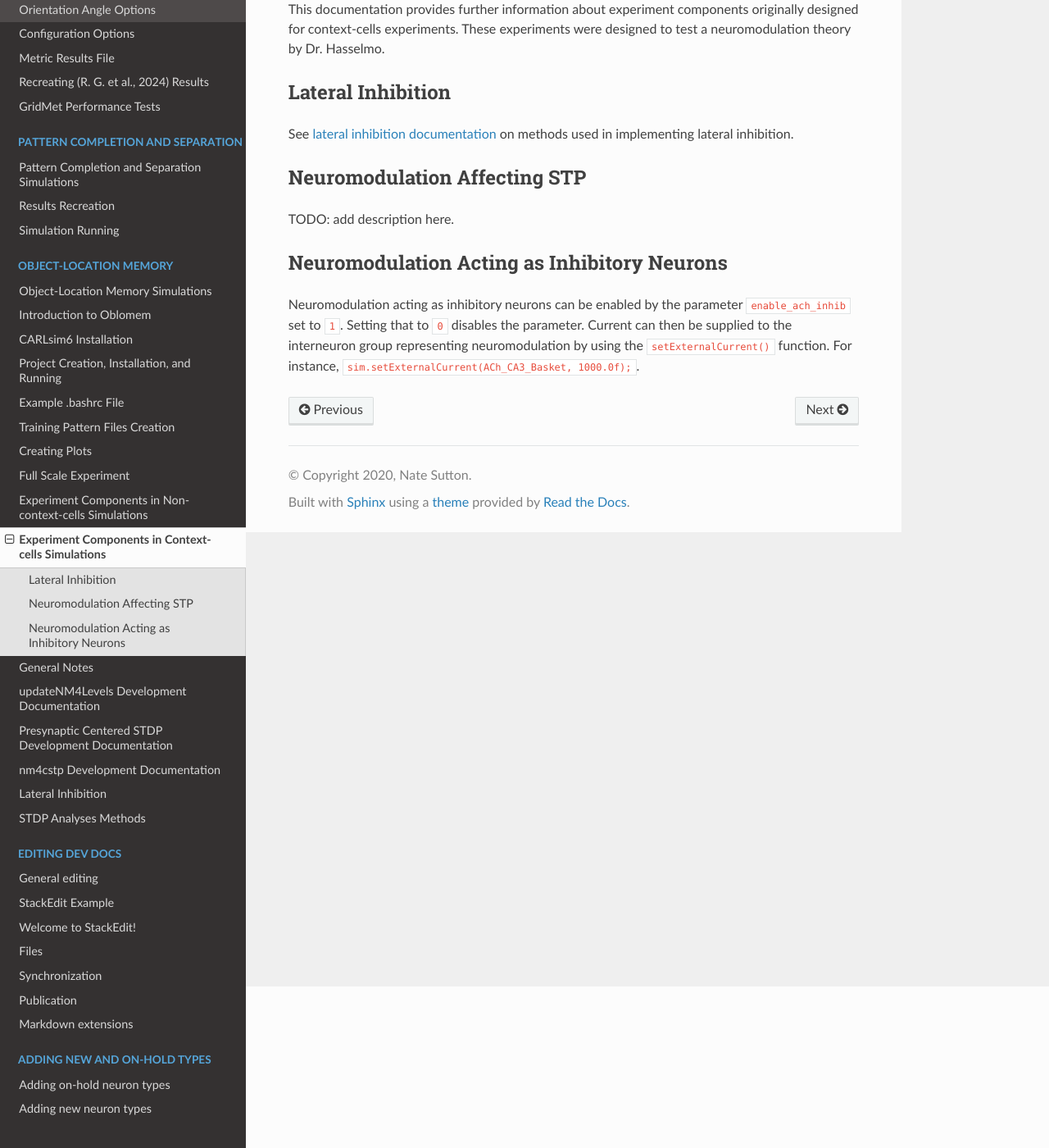
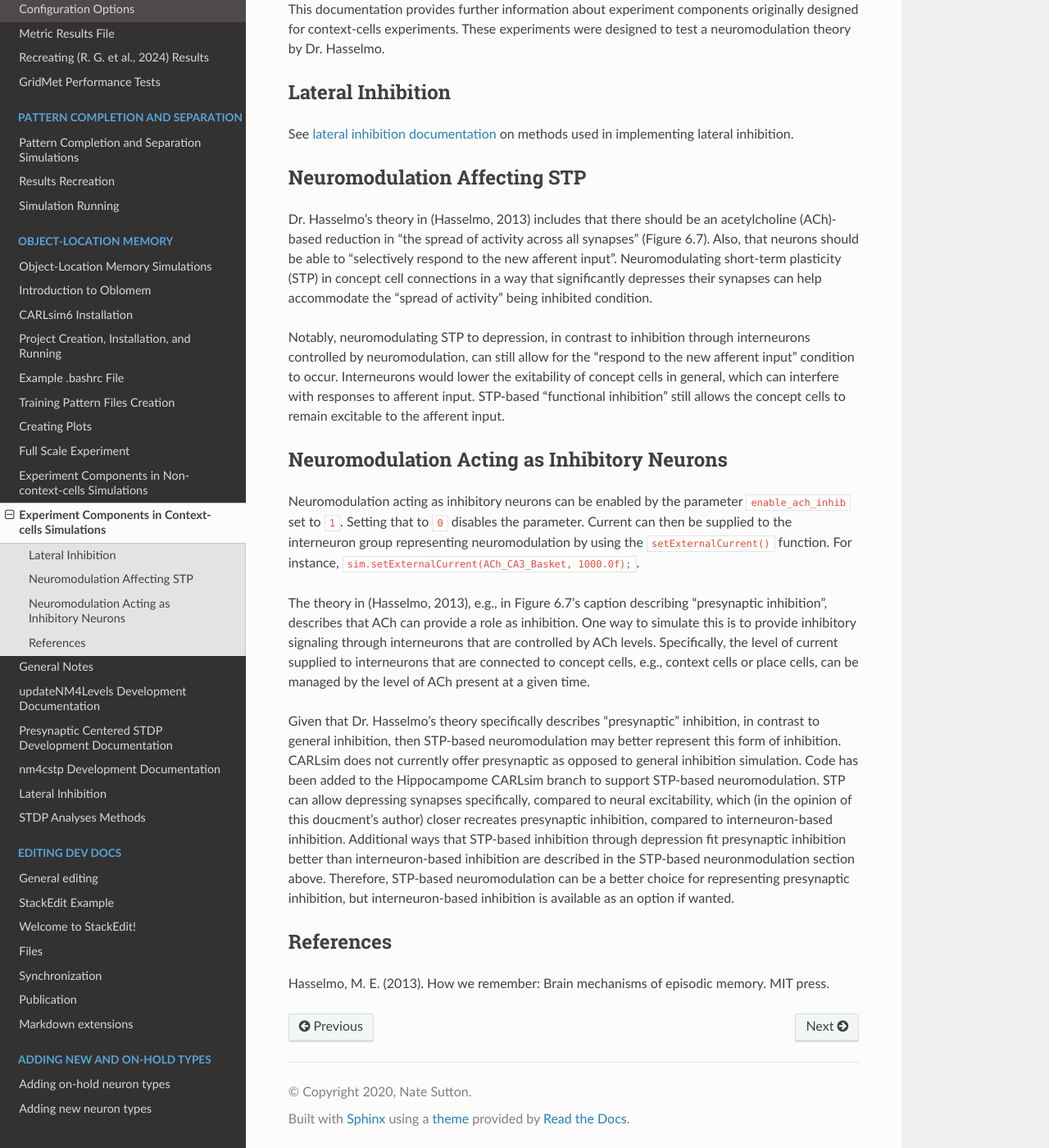
Before and after one commit to Hippocampome-Org/hco_dev_docs, a Sphinx documentation site: the page built from docs/oblomem/context-cells_exp.md, in a window 1280 px wide and 1400 px high, scrolled down 197 px. Shown: the whole window at 82% size. Built offline with Sphinx 7.4.7 and the Read the Docs theme 3.1.0, drawn with Linux system fonts in a browser that asks for light colours.

Commit message:
updated oblomem doc

```diff
--- a/docs/oblomem/context-cells_exp.md
+++ b/docs/oblomem/context-cells_exp.md
@@ -9,8 +9,18 @@ See [lateral inhibition documentation](https://hco-dev-docs.readthedocs.io/en/la
 
 ## Neuromodulation Affecting STP
 
-TODO: add description here.
+Dr. Hasselmo's theory in (Hasselmo, 2013) includes that there should be an acetylcholine (ACh)-based reduction in "the spread of activity across all synapses" (Figure 6.7). Also, that neurons should be able to "selectively respond to the new afferent input". Neuromodulating short-term plasticity (STP) in concept cell connections in a way that significantly depresses their synapses can help accommodate the "spread of activity" being inhibited condition.
+
+Notably, neuromodulating STP to depression, in contrast to inhibition through interneurons controlled by neuromodulation, can still allow for the "respond to the new afferent input" condition to occur. Interneurons would lower the exitability of concept cells in general, which can interfere with responses to afferent input. STP-based "functional inhibition" still allows the concept cells to remain excitable to the afferent input.
 
 ## Neuromodulation Acting as Inhibitory Neurons
 
 Neuromodulation acting as inhibitory neurons can be enabled by the parameter `enable_ach_inhib` set to `1`. Setting that to `0` disables the parameter. Current can then be supplied to the interneuron group representing neuromodulation by using the `setExternalCurrent()` function. For instance, `sim.setExternalCurrent(ACh_CA3_Basket, 1000.0f);`.
+
+The theory in (Hasselmo, 2013), e.g., in Figure 6.7's caption describing "presynaptic inhibition", describes that ACh can provide a role as inhibition. One way to simulate this is to provide inhibitory signaling through interneurons that are controlled by ACh levels. Specifically, the level of current supplied to interneurons that are connected to concept cells, e.g., context cells or place cells, can be managed by the level of ACh present at a given time.
+
+Given that Dr. Hasselmo's theory specifically describes "presynaptic" inhibition, in contrast to general inhibition, then STP-based neuromodulation may better represent this form of inhibition. CARLsim does not currently offer presynaptic as opposed to general inhibition simulation. Code has been added to the Hippocampome CARLsim branch to support STP-based neuromodulation. STP can allow depressing synapses specifically, compared to neural excitability, which (in the opinion of this doucment's author) closer recreates presynaptic inhibition, compared to interneuron-based inhibition. Additional ways that STP-based inhibition through depression fit presynaptic inhibition better than interneuron-based inhibition are described in the STP-based neuronmodulation section above. Therefore, STP-based neuromodulation can be a better choice for representing presynaptic inhibition, but interneuron-based inhibition is available as an option if wanted.
+
+## References
+
+Hasselmo, M. E. (2013). How we remember: Brain mechanisms of episodic memory. MIT press.
```
